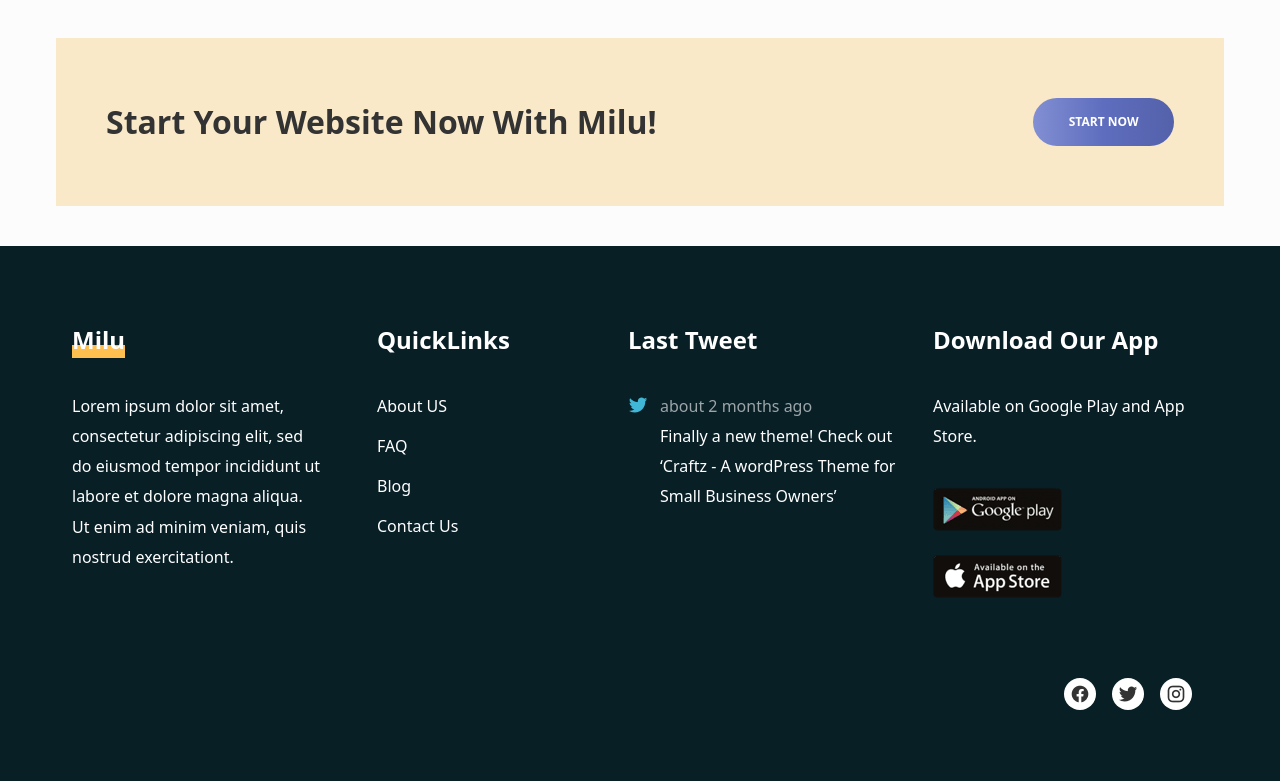
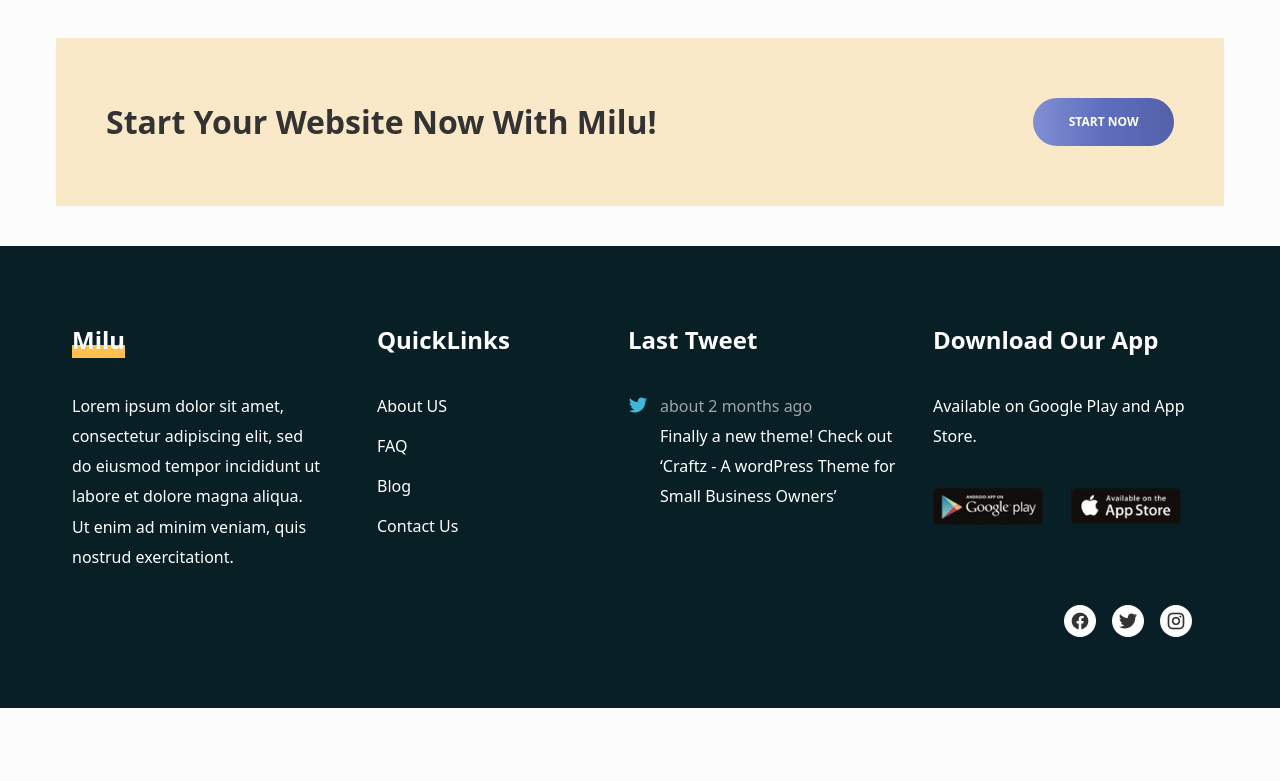
Before and after one commit to HudorHasHasHa/LandingPage, a website: page index.html in a window 1280 px wide. Shown: the part 3409-4190 px from the top of the page. After the commit the page ends 4117 px from the top, so only its background shows below. Drawn offline with nearby package versions, Linux system fonts and the light colour scheme.

Commit message:
fixed footer google-play margin

```diff
--- a/src/sass/layout.scss
+++ b/src/sass/layout.scss
@@ -881,8 +881,8 @@ footer{
     .download-app{
       .stores{
         margin-bottom: 80px;
-        .google-play{
-          margin-bottom: 24px;
+        > * {
+          width: 40%;
         }
       }
 
@@ -1483,11 +1483,6 @@ footer{
       .footer-section-description{
         margin-bottom: 36px;
       }
-      .stores{
-        .google-play{
-          margin-bottom: 24px;
-        }
-      }
     }
   }
 }
@@ -2232,6 +2227,9 @@ footer{
     .download-app{
       .stores{
         margin-bottom: 80px;
+        .google-play{
+          margin-bottom: 0;
+        }
       }
 
       .social-media{
```
Also changed, not shown: src/css/layout.css.
